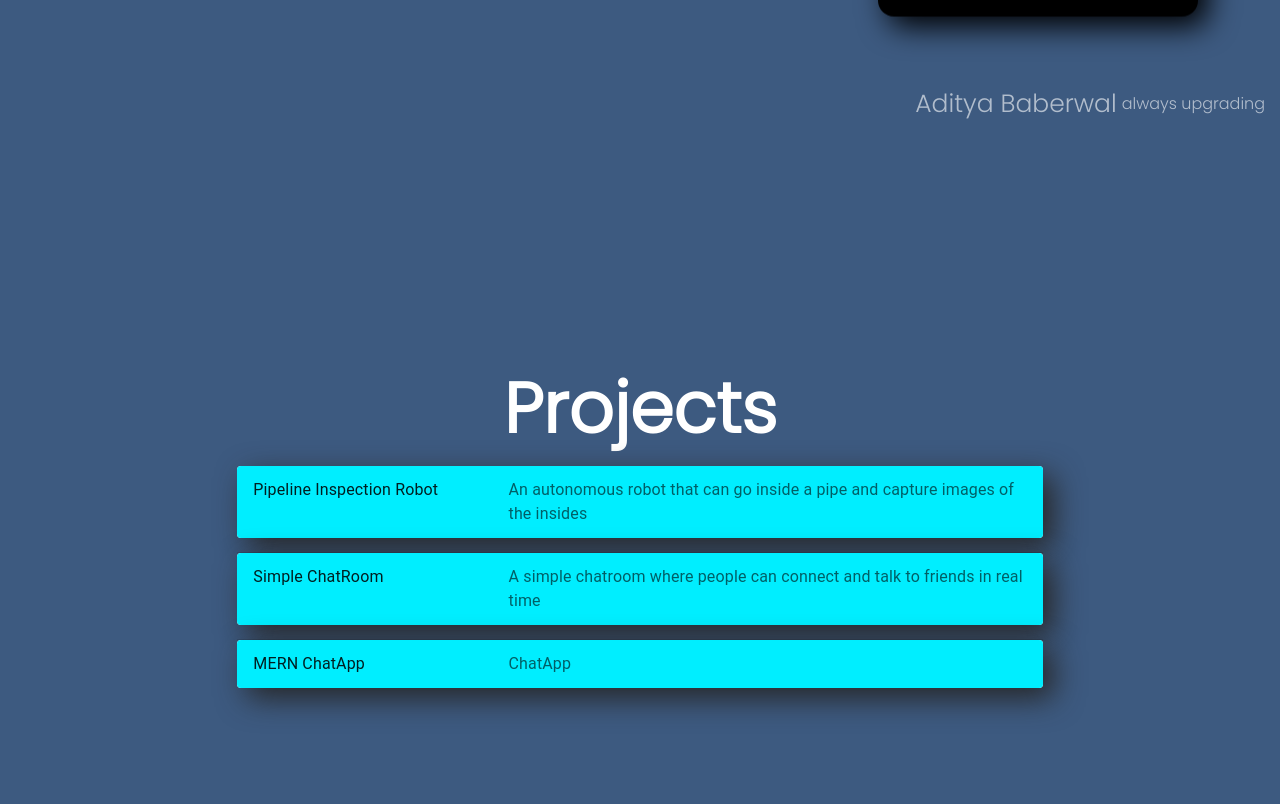
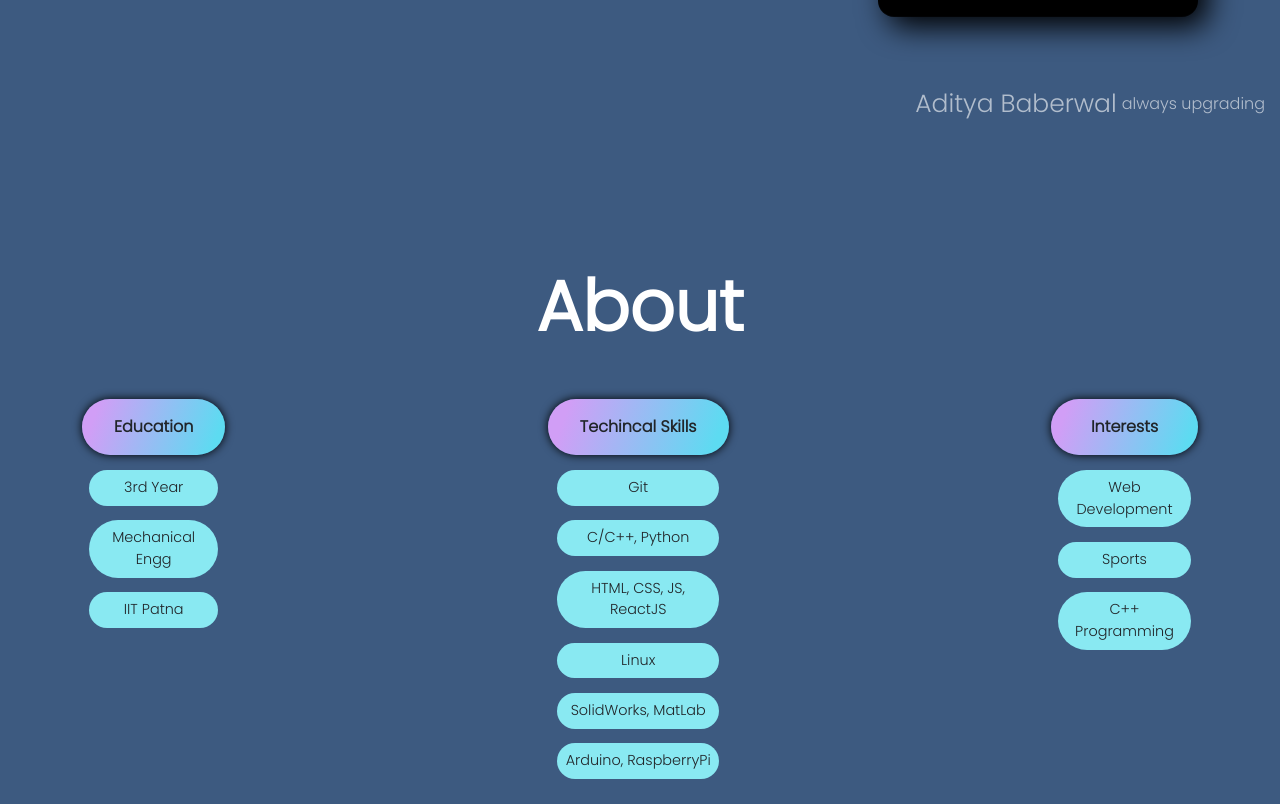
Before and after one commit to adityababerwal/portfolio, a React (Create React App) app: page / in a window 1280 px wide. Shown: the part 676-1480 px from the top of the page. Built offline with nearby package versions, Linux system fonts and the light colour scheme.

Commit message:
add About page

```diff
--- a/src/App.js
+++ b/src/App.js
@@ -1,16 +1,18 @@
 import React from 'react';
 import './App.css';
-import Footer from './components/Footer/Footer';
 import './components/Header/Header';
 import Header from './components/Header/Header';
 import Home from './components/Home/Home';
 import Projects from './components/Projects/Projects';
+import Footer from './components/Footer/Footer';
+import About from './components/About/About';
 
 function App() {
   return (
     <div className="App">
       <Header/>
       <Home/>
+      <About/>
       <Projects/>
       <Footer/>
     </div>
--- a/src/components/About/About.css
+++ b/src/components/About/About.css
@@ -1,21 +1,60 @@
 #About {
   width: 100%;
   display: flex;
+  justify-content: center;
+  align-items: center;
+  min-height: 100vh;
+}
+
+.About.container {
+  display: flex;
   flex-direction: column;
   align-items: center;
-  justify-content: center;
-  height: 100vh;
 }
 
-.about.cards {
-  background-color: red;
+.About.stuff {
+  margin-top: 5vh;
+  width: 100%;
   display: flex;
-  justify-content: space-evenly;
-  align-items: center;
-  width: 80%;
-  height: 60%;
+  justify-content: space-between;
+}
+@media (max-width: 800px) {
+  .About.stuff {
+    flex-direction: column;
+    align-items: center;
+  }
 }
 
-.about.card {
-  background-color: lightblue;
+.heading {
+  padding: 1em 2em;
+  text-align: center;
+  background-color: white;
+  border-radius: 5rem;
+  font-size: 1rem;
+  font-weight: bolder;
+  box-shadow: 0 0 10px black;
+  background: linear-gradient(109.6deg, rgb(209, 158, 246) 11.2%, rgb(93, 219, 241) 91.1%);
 }
+@media (max-width: 800px) {
+  .heading {
+    width: 50vw;
+  }
+}
+.heading:hover {
+  animation: blurrr .5s ease-in-out;
+}
+@keyframes blurrr {
+  50% {filter: blur(.1em);
+       transform: scale(1.02);}
+}
+
+.About.stuff li {
+  list-style: none;
+  background-color: #89e9f2;
+  margin: 1em auto;
+  padding: 0.5em;
+  width: 90%;
+  border-radius: 5rem;
+  text-align: center;
+  font-size: .9rem;
+}
--- a/src/components/About/About.js
+++ b/src/components/About/About.js
@@ -1,30 +1,55 @@
-import React from "react";
+import React  from "react";
 import './About.css';
 
 const About = () => {
+
   return (
     <div id="About">
-      <div className="title">
-        About
-      </div>
+      <div className="About container">
 
-      <div className="about cards">
-        <div className="about card">
-          <span className="about heading">Technical Skills</span>
-          <ul>
-            <li><b>Programming:</b>C/C++, Python</li>
-            <li><b>Tools:</b>Git, Jupyter</li>
-            <li><b>Libraries/Frameworks:</b>Pandas, Numpy</li>
-            <li><b>Web Skills:</b>HTML, CSS, JS, React</li>
-            <li><b>Operating System:</b>Linux</li>
-          </ul>
+        <div className="title">About</div>
+
+        <div className="About stuff">
+
+          <div className="education">
+            <div className="heading">
+              Education
+            </div>
+
+              <li>3rd Year</li>
+              <li>Mechanical Engg</li>
+              <li>IIT Patna</li>
+
+          </div>
+
+          <div className="skills">
+            <div className="heading">
+              Techincal Skills
+            </div>
+
+              <li>Git</li>
+              <li>C/C++, Python</li>
+              <li>HTML, CSS, JS, ReactJS</li>
+              <li>Linux</li>
+              <li>SolidWorks, MatLab</li>
+              <li>Arduino, RaspberryPi</li>
+
+          </div>
+
+          <div className="interests">
+            <div className="heading">
+              Interests
+            </div>
+
+              <li>Web Development</li>
+              <li>Sports</li>
+              <li>C++ Programming</li>
+
+          </div>
+
         </div>
 
-        <div className="about card">
-          this is a card
-        </div>
       </div>
-
     </div>
   )
 }
--- a/src/components/Header/Header.js
+++ b/src/components/Header/Header.js
@@ -4,7 +4,7 @@ import HamBurgDrawer from './HamburgDrawer.js';
 
 const Header = () => {
 
-  const Pages = ["Home", "Projects", "About"];
+  const Pages = ["Home", "About", "Projects"];
 
 
   return (
--- a/src/components/Projects/Projects.css
+++ b/src/components/Projects/Projects.css
@@ -4,6 +4,7 @@
   align-items: center;
   justify-content: center;
   min-height: 100vh;
+  padding-bottom: 7vw;
 }
 
 #Projects > .container {
```
